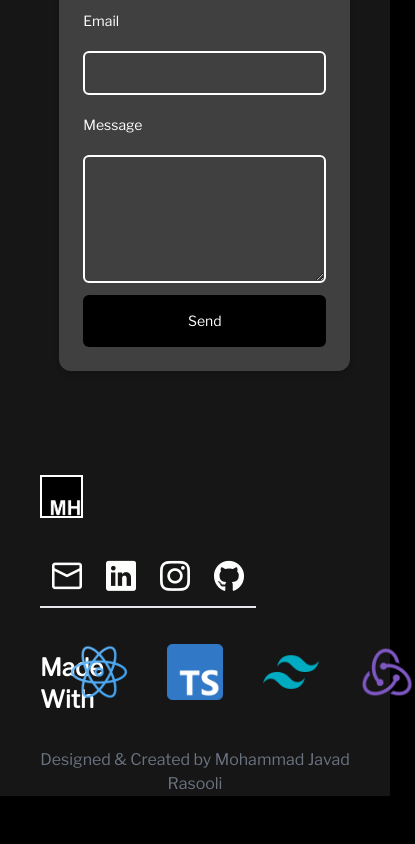
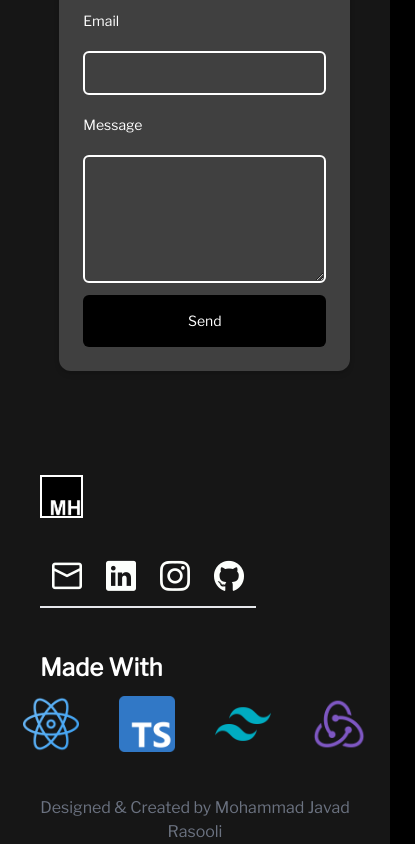
Before and after one commit to mrmohammadjr/portfolio-app, a React (Create React App) app: page / in a window 390 px wide. Shown: the part 4520-5364 px from the top of the page, 415 px wide, since content can reach past the window. Before the commit the page ends 5316 px from the top, so only its background shows below. Built offline with nearby package versions, Linux system fonts and the light colour scheme.

Commit message:
footer updtae

```diff
--- a/src/components/Footer.tsx
+++ b/src/components/Footer.tsx
@@ -58,7 +58,7 @@ const Footer: React.FC<Props> = ({ setItem }) => {
           ></i>
         </a>
       </div>
-      <div className="flex justify-start items-center mt-5">
+      <div className="lg:flex lg:justify-start lg:items-center sm:grid sm:grid-cols-1 mt-5">
         <h1 className=" lg:mt-0 mr-5 sm:mt-6 lg:text-2xl sm:text-2xl font-bold">
           Made With
         </h1>
```
